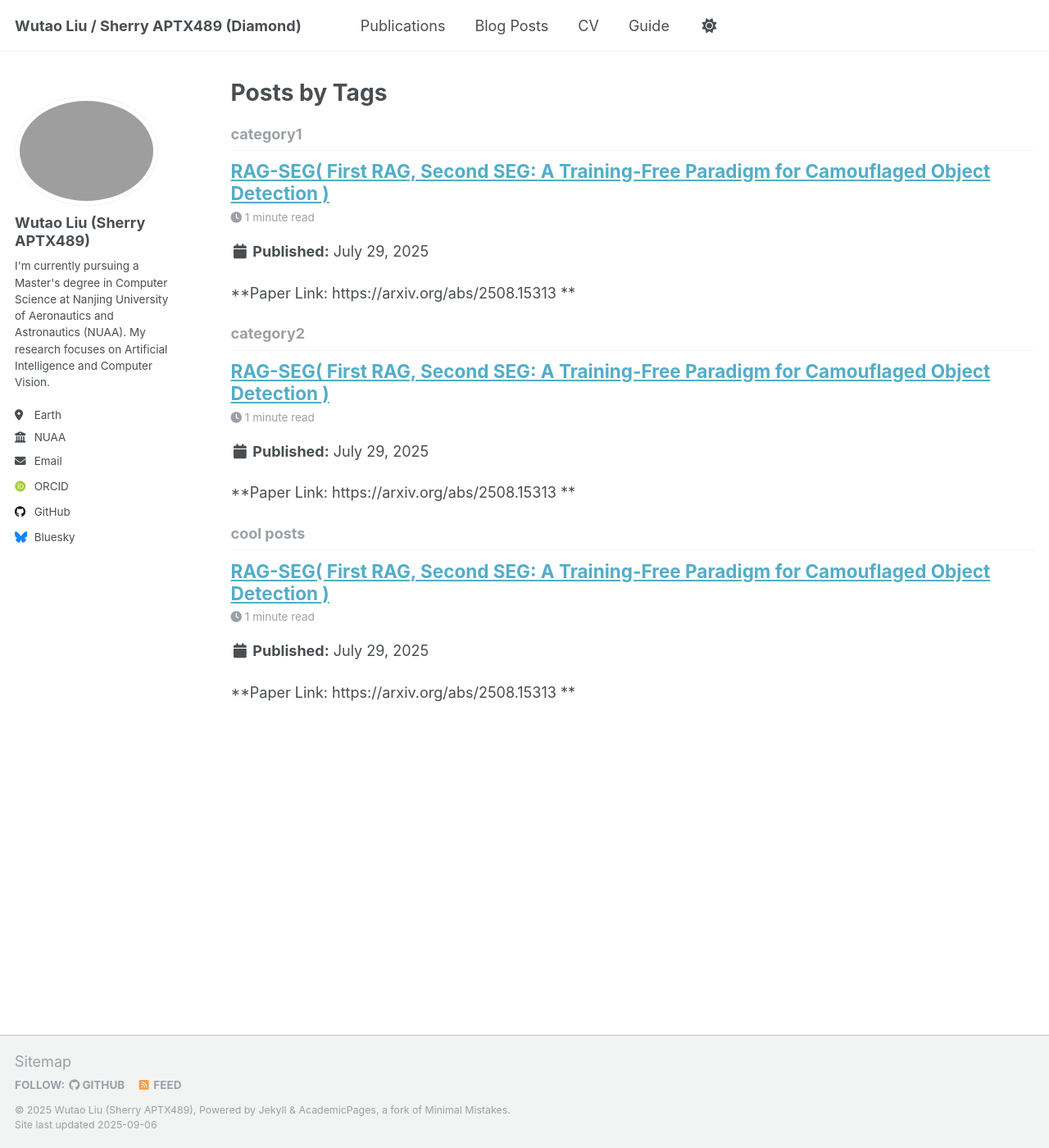
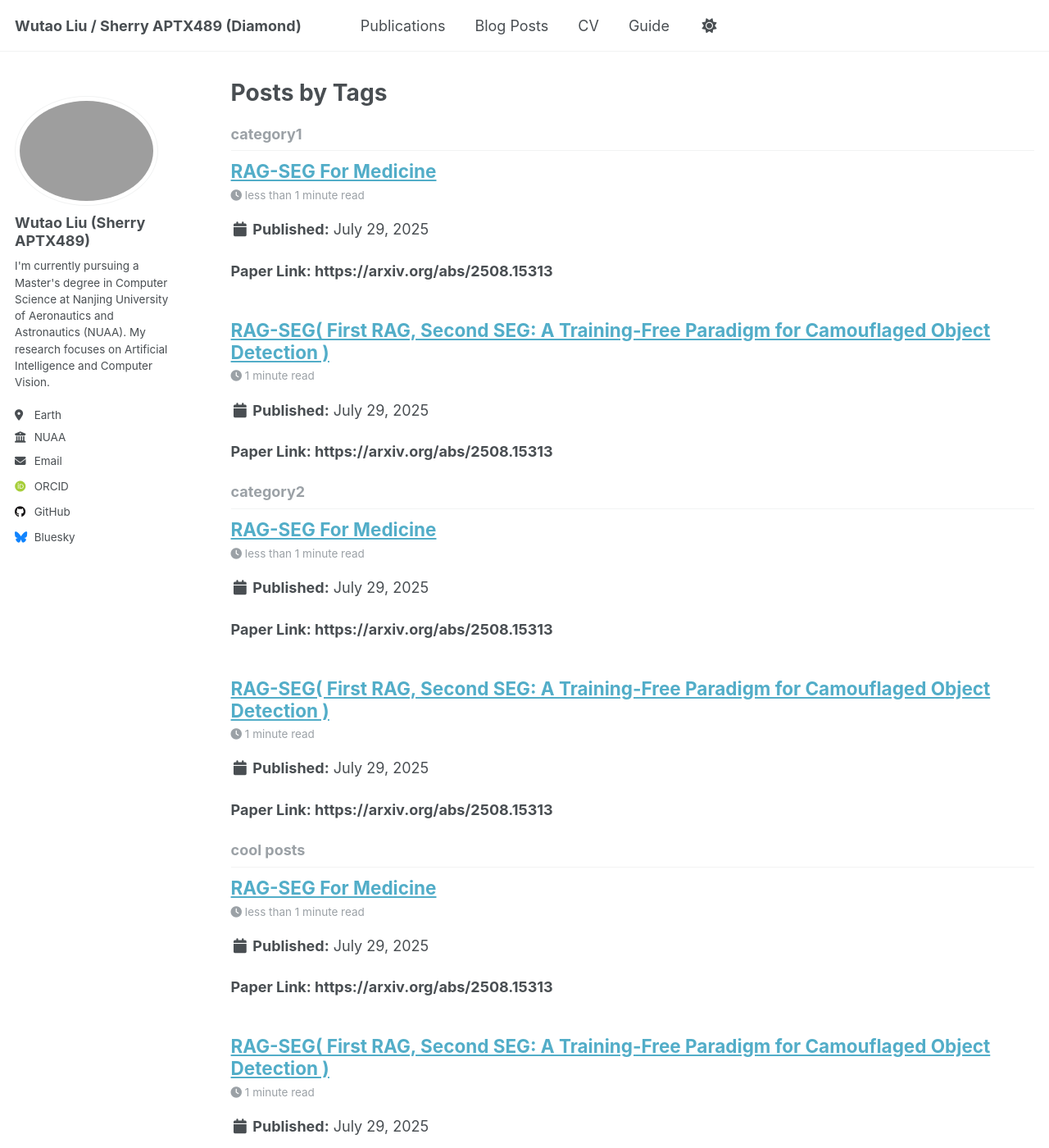
Before and after one commit to Lwt-diamond/lwt-diamond.github.io, a Jekyll site: the page built from _pages/tag-archive.html, in a window 1280 px wide and 1400 px high. Shown: the whole window at 82% size. Built offline with Jekyll 4.4.1, drawn with Linux system fonts in a browser that asks for light colours; some web fonts are replaced; a script that is not in the unit is left out; part of the change alters nothing that is shown; some of the changed text lies outside the part shown.

Commit message:
some blog

```diff
--- /dev/null
+++ b/_posts/2025-09-06-blog-rag-seg-extend.md
@@ -0,0 +1,57 @@
+---
+
+title: 'RAG-SEG For Medicine'
+date: 2025-07-29
+permalink: /posts/2025-07-29-blog-post-vis/
+tags:
+  - cool posts
+  - category1
+  - category2
+---
+
+
+**Paper Link: https://arxiv.org/abs/2508.15313**
+
+# RAG-SEG 在医学数据集 Kvasir-Sessile 的测试结果
+*RAG-SEG Evaluation on the Medical Dataset Kvasir-Sessile*
+
+我们在医学影像数据集 **Kvasir-Sessile** 上测试了 RAG-SEG 的效果，结果如下：
+*We evaluated the performance of **RAG-SEG** on the medical imaging dataset **Kvasir-Sessile**. The results are shown below:*
+
+<p align="center">
+  <img src="/images/rag_seg_medicine/faiss_save_dinov2s-kvasir-sessile_IP_224_vdb8192-TOP-1-SAM2.1-0.3-POS10_0.99-NEG10_0.05-NOCRF.png"
+       alt="RAG-SEG 在 Kvasir-Sessile 的结果 / RAG-SEG results on Kvasir-Sessile" style="max-width: 100%; height: auto;" />
+</p>
+
+<p align="center">
+  <img src="/images/rag_seg_medicine/Snipaste_2025-09-06_13-40-16.png"
+       alt="Kvasir-Sessile 结果细节示例 / Kvasir-Sessile detailed results" style="max-width: 100%; height: auto;" />
+</p>
+
+---
+
+## 说明 / Explanation
+
+RAG-SEG 在常见的自然图像数据集上表现良好，但在医学数据集（如息肉检测）中效果有限。
+*RAG-SEG performs well on natural image datasets but shows limited effectiveness on medical datasets such as polyp detection.*
+
+原因主要在于：
+*The main reasons are:*
+
+- **特征域差异 / Domain gap**：DINOV2/SAM2 仅在常见的 RGB 自然图像上训练，已很好地捕捉通用视觉特征；但这些特征难以区分医学场景中细微的病变结构。
+  *DINOV2/SAM2 is trained only on common RGB natural images and has learned strong general-purpose features, but these features are less effective in capturing subtle lesion structures in medical images.*
+
+
+
+---
+
+## 提升方向 / Future Directions
+
+因此，在医学场景中，若要提升 RAG-SEG 的性能，需要考虑：
+*Therefore, to improve RAG-SEG in medical scenarios, it is necessary to consider:*
+
+1. 使用医学领域的预训练模型（如医学专用的 ViT 或 CLIP 变体）。
+   *Using medical-specific pretrained models (e.g., domain-specific ViT or CLIP variants).*
+
+2. 引入领域自适应方法，缩小自然图像与医学影像的特征分布差距。
+   *Introducing domain adaptation methods to reduce the distribution gap between natural and medical images.*
```
Also changed, not shown: _posts/2025-07-29-blog-post-vis.md (+1 -1 lines), images/rag_seg_medicine/Snipaste_2025-09-06_13-40-16.png (added), images/rag_seg_medicine/faiss_save_dinov2s-kvasir-sessile_IP_224_vdb8192-TOP-1-SAM2.1-0.3-POS10_0.99-NEG10_0.05-NOCRF.png (added).
